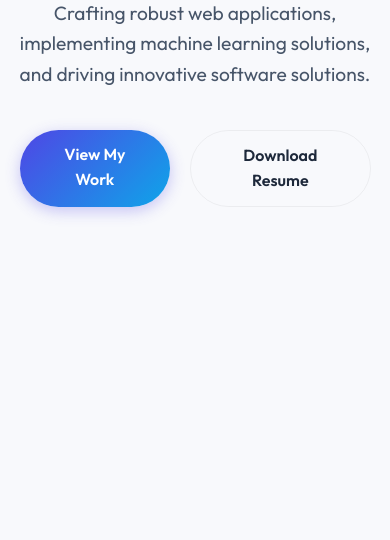
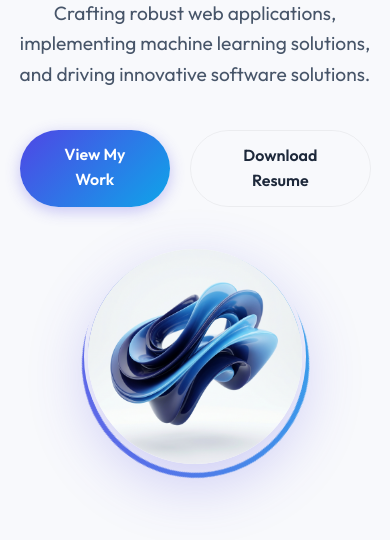
Before and after one commit to reshma-281211/Reshma-K-Rajan--Personal-portfolio, a plain HTML site: page index.html in a window 390 px wide. Shown: the part 304-844 px from the top of the page. Drawn offline with Linux system fonts and the light colour scheme.

Commit message:
Add responsive circular profile photo to hero section

```diff
--- a/index.html
+++ b/index.html
@@ -49,9 +49,9 @@
             </div>
         </div>
         <div class="hero-visual fade-in">
-            <div class="abstract-shape">
-                <img src="https://images.unsplash.com/photo-1498050108023-c5249f4df085?auto=format&fit=crop&q=80&w=800"
-                    alt="Creative Tech Workspace" id="hero-img">
+            <div class="profile-photo-wrapper">
+                <div class="profile-ring"></div>
+                <img src="hero-image.png" alt="Reshma K Rajan" class="profile-photo">
             </div>
         </div>
     </header>
--- a/style.css
+++ b/style.css
@@ -264,24 +264,67 @@ nav.scrolled {
     position: relative;
 }
 
-.abstract-shape {
-    width: 600px;
-    height: 400px;
-    border-radius: var(--radius-lg);
-    box-shadow: var(--shadow-subtle);
-    overflow: hidden;
+/* Profile Photo */
+.profile-photo-wrapper {
+    position: relative;
+    width: clamp(220px, 35vw, 380px);
+    height: clamp(220px, 35vw, 380px);
     display: flex;
     justify-content: center;
     align-items: center;
 }
 
-.abstract-shape img {
+.profile-ring {
+    position: absolute;
+    inset: -6px;
+    border-radius: 50%;
+    background: var(--accent-gradient);
+    animation: spin-ring 8s linear infinite;
+    z-index: 0;
+    opacity: 0.85;
+}
+
+.profile-ring::after {
+    content: '';
+    position: absolute;
+    inset: 5px;
+    background: var(--bg-primary);
+    border-radius: 50%;
+}
+
+.profile-photo {
     width: 100%;
     height: 100%;
+    border-radius: 50%;
     object-fit: cover;
+    object-position: top;
+    position: relative;
+    z-index: 1;
+    box-shadow: 0 20px 60px rgba(79, 70, 229, 0.25), 0 0 0 4px var(--bg-primary);
+    animation: float-photo 4s ease-in-out infinite;
 }
 
+@keyframes float-photo {
 
+    0%,
+    100% {
+        transform: translateY(0px);
+    }
+
+    50% {
+        transform: translateY(-12px);
+    }
+}
+
+@keyframes spin-ring {
+    from {
+        transform: rotate(0deg);
+    }
+
+    to {
+        transform: rotate(360deg);
+    }
+}
 
 /* =========================================
    About Section
@@ -792,7 +835,14 @@ footer p {
     }
 
     .hero-visual {
-        display: none;
+        width: clamp(160px, 55vw, 260px);
+        height: clamp(160px, 55vw, 260px);
+        margin: 0 auto;
+    }
+
+    .profile-photo-wrapper {
+        width: clamp(160px, 55vw, 260px);
+        height: clamp(160px, 55vw, 260px);
     }
 
     /* Hide complex shape on mobile or simplify */
```
